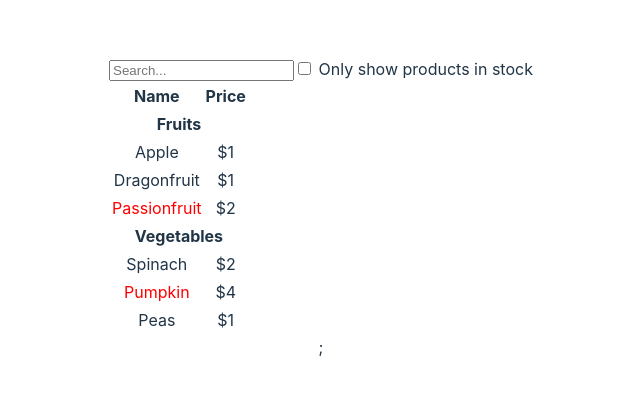
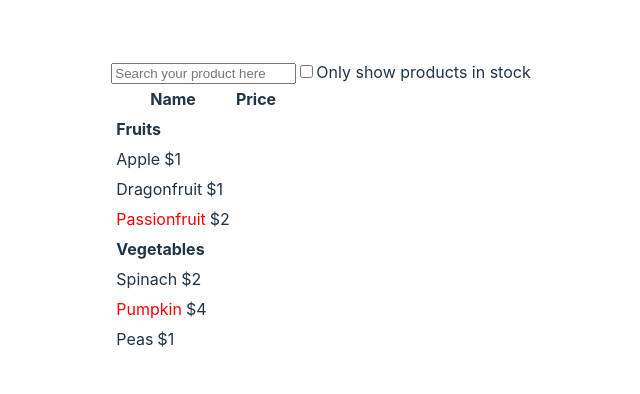
Before and after one commit to tonni-akter-dev/All-About-ReactJS, a React (Vite) app in the folder my-react-app/: page / in a window 1280 px wide. Shown: the part 192-586 px from the top of the page, without its empty margins (319-959 px from the left). Built offline with nearby package versions, Linux system fonts and the light colour scheme.

Commit message:
searchable product done

```diff
--- a/my-react-app/src/components/SearchableProduct/FilterableProductTable.jsx
+++ b/my-react-app/src/components/SearchableProduct/FilterableProductTable.jsx
@@ -1,4 +1,4 @@
-import { useState } from "react";
+/* import { useState } from "react";
 import { SearchBar } from "./SearchBar";
 import { ProductTable } from "./ProductTable";
 
@@ -22,3 +22,33 @@ export function FilterableProductTable({ products }) {
     </div>
   );
 }
+ */
+
+import React, { useState } from "react";
+import SearchBar from "./SearchBar";
+import ProductTable from "./ProductTable";
+
+const FilterableProductTable = ({ products }) => {
+  const [searchText, setSearchText] = useState("");
+  const [inStockOnly, setInStockOnly] = useState(false);
+  return (
+    <div>
+      <SearchBar
+        searchText={searchText}
+        inStockOnly={inStockOnly}
+        products={products}
+        oninpuFieldChange={setSearchText}
+        onStockOnly={setInStockOnly}
+      />
+      <ProductTable
+        searchText={searchText}
+        inStockOnly={inStockOnly}
+        products={products}
+        oninpuFieldChange={setSearchText}
+        onStockOnly={setInStockOnly}
+      />
+    </div>
+  );
+};
+
+export default FilterableProductTable;
--- a/my-react-app/src/components/SearchableProduct/ProductCategoryRow.jsx
+++ b/my-react-app/src/components/SearchableProduct/ProductCategoryRow.jsx
@@ -1,4 +1,4 @@
-export function ProductCategoryRow({ category }) {
+/* export function ProductCategoryRow({ category }) {
     return (
       <tr>
         <th colSpan="2">
@@ -6,4 +6,18 @@ export function ProductCategoryRow({ category }) {
         </th>
       </tr>
     );
-  }
+  } */
+
+import React from "react";
+
+const ProductCategoryRow = ({ category }) => {
+  return (
+    <div>
+      <tr>
+        <th colSpan="2">{category}</th>
+      </tr>
+    </div>
+  );
+};
+
+export default ProductCategoryRow;
--- a/my-react-app/src/components/SearchableProduct/ProductRow.jsx
+++ b/my-react-app/src/components/SearchableProduct/ProductRow.jsx
@@ -1,4 +1,4 @@
-export function ProductRow({ product }) {
+/* export function ProductRow({ product }) {
     const name = product.stocked ? product.name :
       <span style={{ color: 'red' }}>
         {product.name}
@@ -10,4 +10,23 @@ export function ProductRow({ product }) {
         <td>{product.price}</td>
       </tr>
     );
-  }
+  } */
+import React from "react";
+const ProductRow = ({ product }) => {
+  const name = product.stocked ? (
+    product.name
+  ) : (
+    <span style={{ color: "red" }}>{product.name}</span>
+  );
+
+  return (
+    <div>
+      <tr>
+        <td>{name}</td>
+        <td>{product.price}</td>
+      </tr>
+    </div>
+  );
+};
+
+export default ProductRow;
--- a/my-react-app/src/components/SearchableProduct/ProductTable.jsx
+++ b/my-react-app/src/components/SearchableProduct/ProductTable.jsx
@@ -1,4 +1,4 @@
-import { ProductCategoryRow } from "./ProductCategoryRow";
+/* import { ProductCategoryRow } from "./ProductCategoryRow";
 import { ProductRow } from "./ProductRow";
 
 export function ProductTable({ products, filterText, inStockOnly }) {
@@ -36,3 +36,47 @@ export function ProductTable({ products, filterText, inStockOnly }) {
     </table>
   );
 }
+ */
+
+import React from "react";
+import ProductCategoryRow from "./ProductCategoryRow";
+import ProductRow from "./ProductRow";
+
+const ProductTable = ({ products, searchText, inStockOnly }) => {
+  const rows = [];
+  let lastCategory = null;
+  products.forEach((product) => {
+    if (product.name.toLowerCase().indexOf(searchText.toLowerCase()) === -1) {
+      return;
+    }
+    if (inStockOnly && !product.stocked) {
+      return;
+    }
+    if (product.category !== lastCategory) {
+      rows.push(
+        <ProductCategoryRow
+          category={product.category}
+          key={product.category}
+        />
+      );
+    }
+    rows.push(<ProductRow product={product} key={product.name} />);
+    lastCategory = product.category;
+  });
+
+  return (
+    <div>
+      <table>
+        <thead>
+          <tr>
+            <th>Name</th>
+            <th>Price</th>
+          </tr>
+        </thead>
+        <tbody>{rows}</tbody>
+      </table>
+    </div>
+  );
+};
+
+export default ProductTable;
--- a/my-react-app/src/components/SearchableProduct/SearchBar.jsx
+++ b/my-react-app/src/components/SearchableProduct/SearchBar.jsx
@@ -1,4 +1,4 @@
-export function SearchBar({
+/* export function SearchBar({
   filterText,
   inStockOnly,
   onFilterTextChange,
@@ -23,3 +23,32 @@ export function SearchBar({
     </form>
   );
 }
+ */
+import React from "react";
+
+const SearchBar = ({
+  products,
+  oninpuFieldChange,
+  onStockOnly,
+  searchText,
+  inStockOnly,
+}) => {
+  return (
+    <div>
+      <input
+        type="text"
+        placeholder="Search your product here"
+        onChange={(e) => oninpuFieldChange(e.target.value)}
+        value={searchText}
+      />
+      <input
+        type="checkbox"
+        onChange={(e) => onStockOnly(e.target.checked)}
+        value={inStockOnly}
+      />
+      <span>Only show products in stock</span>
+    </div>
+  );
+};
+
+export default SearchBar;
```
Also changed, not shown: my-react-app/src/App.jsx (+5 -4 lines).
